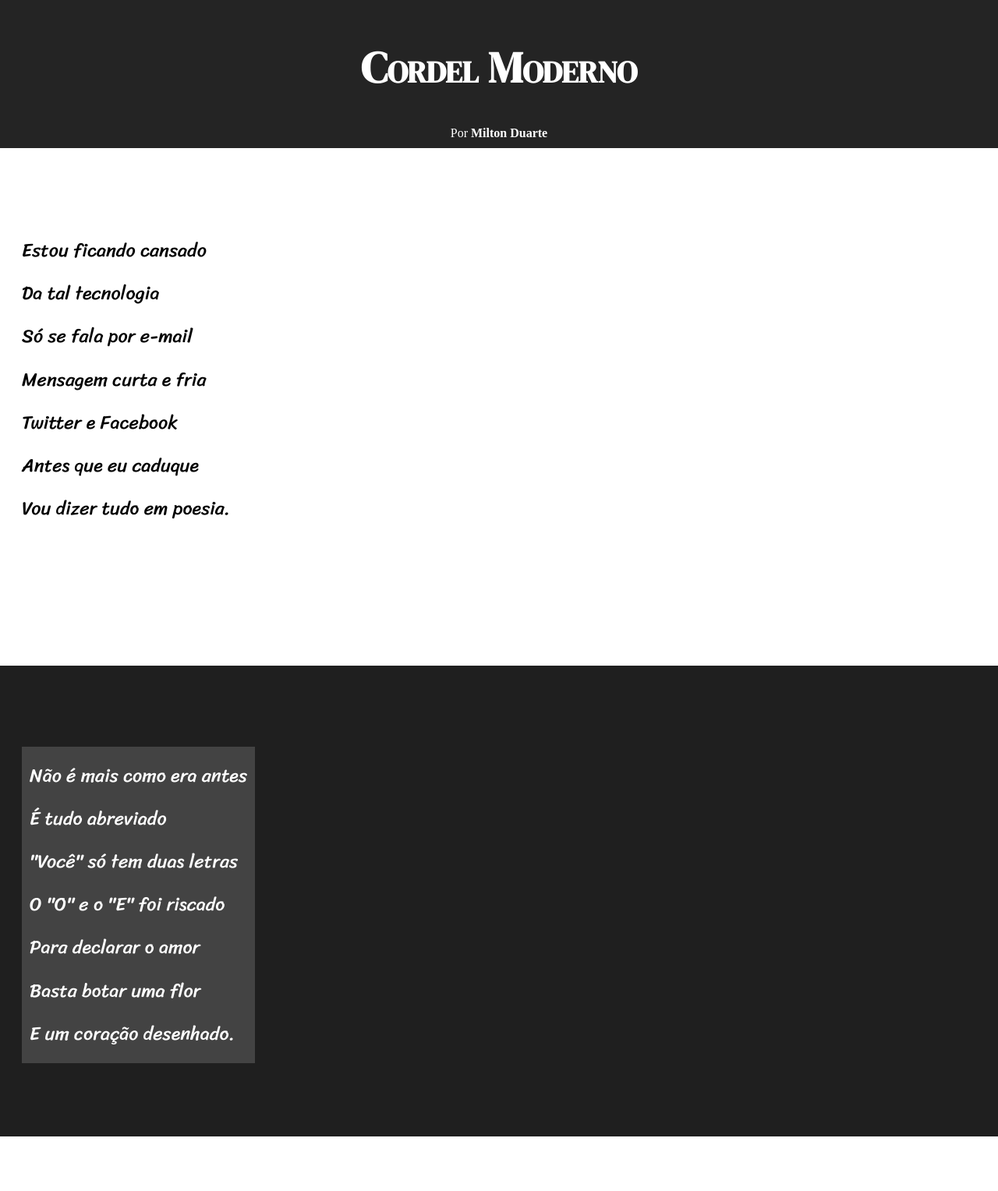
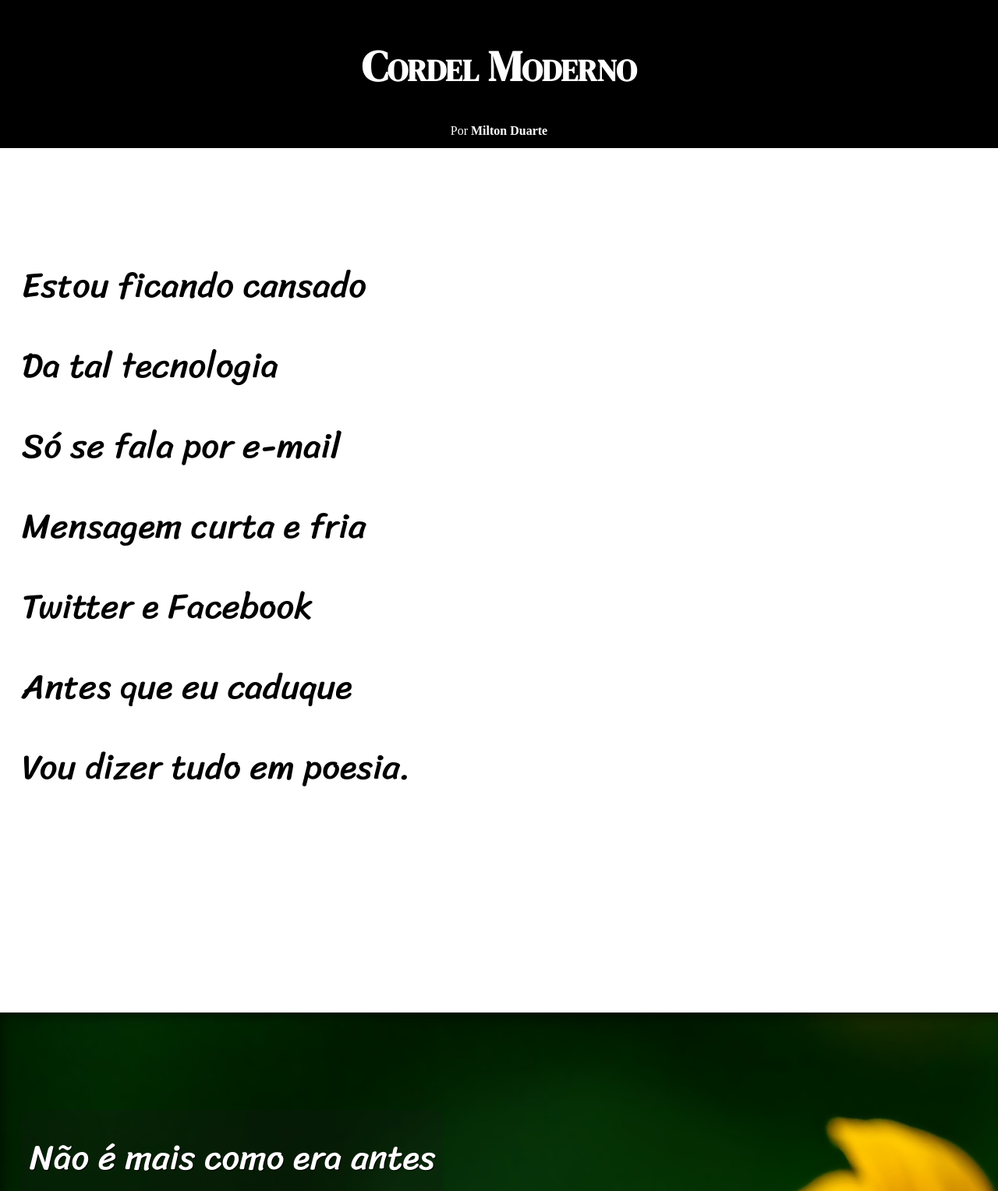
Before and after one commit to VittoBaroni/projeto-cordel, a plain HTML site: page index.html in a window 1280 px wide. Shown: the top 1528 px of the page at 78% size. Drawn offline with Linux system fonts and the light colour scheme.

Commit message:
finalizado

```diff
--- a/estilo/style.css
+++ b/estilo/style.css
@@ -8,13 +8,14 @@
     padding: 0px;
     margin: 0px;
     background-color: lightgray;
+
 }
 
 html, body {
     min-width: 100vh;
 }
 header{
-    background-color: rgb(36, 36, 36);
+    background-color: rgb(0, 0, 0);
     height: 180px;
     color: white;
     text-align: center;
@@ -22,7 +23,7 @@ header{
     margin: -8px;
 }
 header > h1{
-    font-size: 3.5em;
+    font-size: 4.3vw;
     font-family: 'DM Serif Display', serif;
     font-variant: small-caps;
 }
@@ -34,7 +35,7 @@ header p{
 
 section p {
     text-align: left;
-    font-size: 1.5em;
+    font-size: 3.5vw;
     line-height: 2.3em;
     font-family: 'Sriracha', cursive;
 }
@@ -50,20 +51,35 @@ section{
 
 }
 .imagem{
-    background-color: rgb(31, 31, 31);
+    background-color: rgb(0, 0, 0);
+    box-shadow: inset 6px 6px 13px rgba(0, 0, 0, 0.445);
+    background-attachment: fixed;
 }
 .normal > p {
     background-color: rgba(68, 68, 68, 0);
 }
 .imagem > p{
-    background-color: rgba(99, 99, 99, 0.541);
+    background-color: rgba(24, 23, 23, 0.233);
     display:inline-block;
     padding: 10px;
     color: white;
+    text-shadow: 1px 1px 0px black;
+    border-radius: 15px;
 }
+#img001{
+    background-image: url("../imagens/background001.jpg");
+    background-position: right center;
+    background-size: cover;
+}
+#img002{
+    background-image: url("../imagens/background002.jpg");
+    background-position: right center;
+    background-size: cover;
+}
+
 footer{
     text-align: center;
-    background-color: rgb(36,36,36);
+    background-color:rgb(7, 7, 7);
     height: 30px;
     margin: -8px;
     color: white;
--- a/index.html
+++ b/index.html
@@ -24,7 +24,7 @@
                 Vou dizer tudo em poesia. <p><br>
             </section>
 
-        <section class="imagem">
+        <section class="imagem" id="img001">
             <p> Não é mais como era antes <br>
                 É tudo abreviado <br>
                 "Você" só tem duas letras <br>
@@ -62,7 +62,7 @@
         </section>
 
 
-        <section class="imagem">
+        <section class="imagem" id="img002">
                 <p>
                         Tenho saudade das cartas <br>
                         Escritas com a própria mão <br>
```
